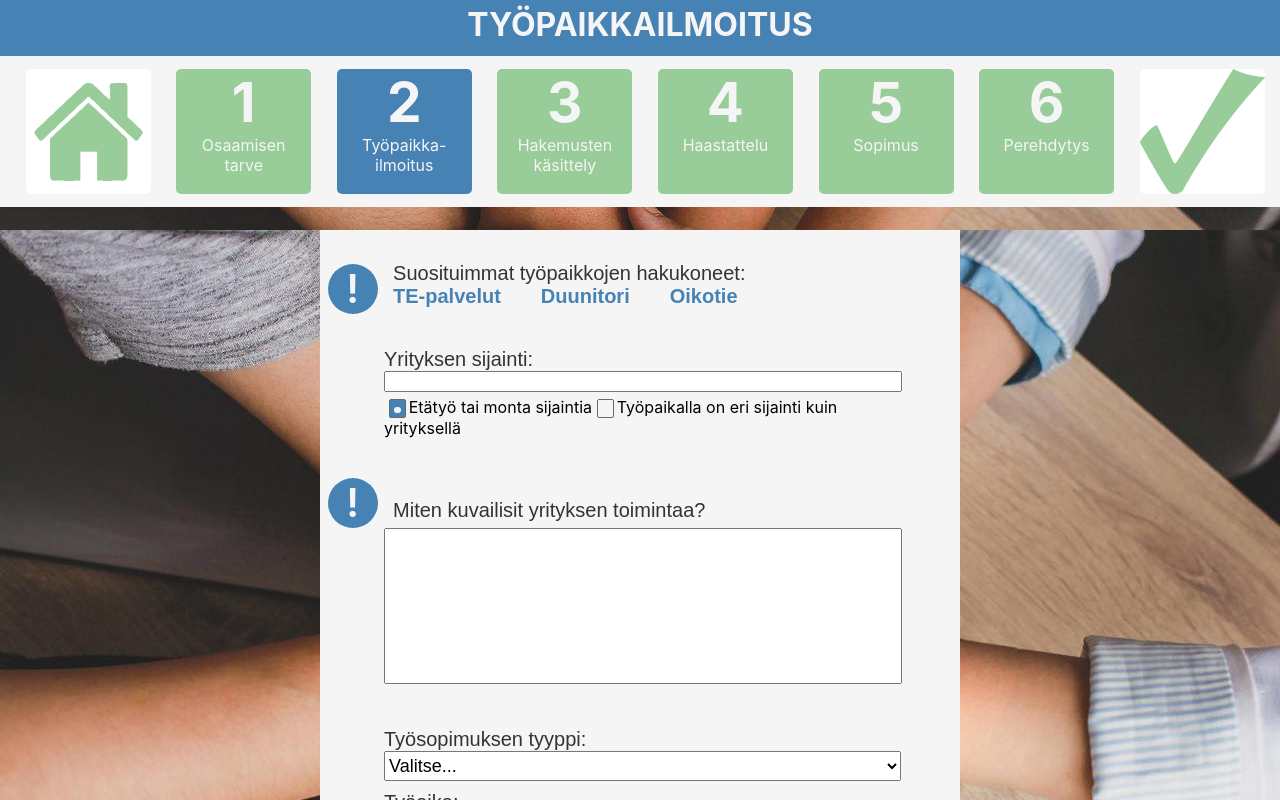
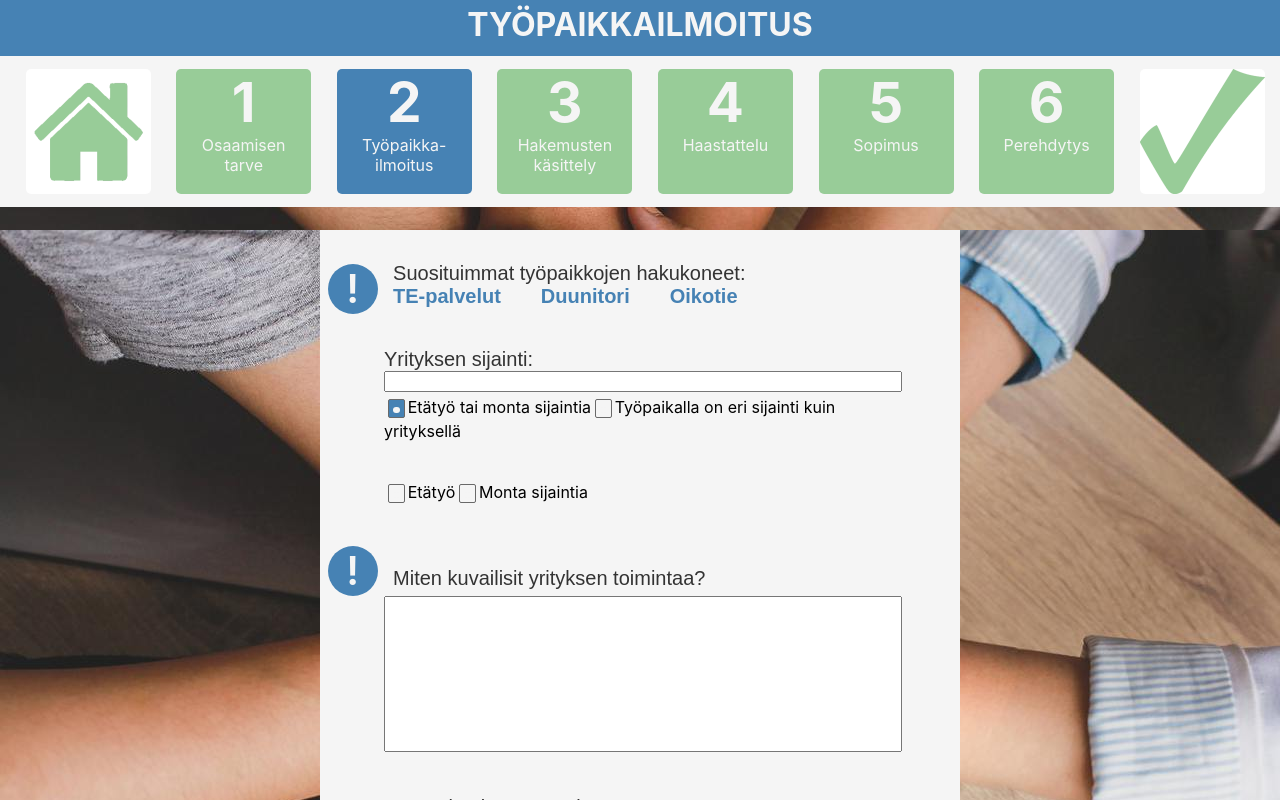
Before and after one commit to MirGitAtGitHub/RekrySalo, a React (Create React App) app in the folder rekrysalo/: page /Page2 in a window 1280 px wide. Both pictures are taken after a click on the checkbox "Etätyö tai monta sijaintia". Shown: the top 800 px of the page. Built offline with nearby package versions, Linux system fonts and the light colour scheme.

Commit message:
Started working on multi-selections

```diff
--- a/rekrysalo/src/pages/Page2.js
+++ b/rekrysalo/src/pages/Page2.js
@@ -43,12 +43,25 @@ const Page2 = () => {
             <p className="question">Yrityksen sijainti:</p>
             <textarea className="answer" rows="1" cols="70" id="answer1" onChange={() => localStorage.setItem("p2a1",document.getElementById("answer1").value)} defaultValue={localStorage.getItem("p2a1")}></textarea>
 
-            <div style={{"margin-bottom":"40px"}}>
-              <input type={"radio"} id="1" name="Valinta" value="E"></input>
+            <div style={{"margin-bottom":"40px"}} onChange={() => (document.getElementById("2").checked === true) ? (document.getElementById("tpsijaintip").style.display = "",document.getElementById("optionalanswer1").style.display = "") : (document.getElementById("tpsijaintip").style.display = "none",document.getElementById("optionalanswer1").style.display = "none",(document.getElementById("1").checked === true) ? document.getElementById("ttvalinta").style.display = "" : document.getElementById("ttvalinta").style.display = "none")}>
+              <input type={"checkbox"} id="1" name="Valinta" value="1"></input>
               <label for="1">Etätyö tai monta sijaintia</label>
-              <input type={"radio"} id="2" name="Valinta" value="F"></input>
+              <input type={"checkbox"} id="2" name="Valinta" value="2"></input>
               <label for="2">Työpaikalla on eri sijainti kuin yrityksellä</label>
             </div>
+
+            <div style={{"margin-bottom":"40px",display:"none"}} id="ttvalinta" onChange={() => (document.getElementById("4").checked === true) ? (document.getElementById("sijainti1").style.display = "",document.getElementById("lisaasijainti").style.display = "") : (document.getElementById("sijainti1").style.display = "none",document.getElementById("lisaasijainti").style.display = "none")}>
+              <input type={"checkbox"} id="3" name="Valinta" value="3"></input>
+              <label for="3">Etätyö</label>
+              <input type={"checkbox"} id="4" name="Valinta" value="4"></input>
+              <label for="4">Monta sijaintia</label>
+            </div>
+
+            <textarea className="answer" rows="1" cols="70" id="sijainti1" style={{display:"none"}} onChange={() => localStorage.setItem("p2sa1",document.getElementById("sijainti1").value)} defaultValue={localStorage.getItem("p2sa1")}></textarea>
+
+
+            <p className="question" id="tpsijaintip" style={{display:"none"}}>Työpaikan sijainti:</p>
+            <textarea className="answer" rows="1" cols="70" id="optionalanswer1" style={{display:"none"}} onChange={() => localStorage.setItem("p2oa1",document.getElementById("optionalanswer1").value)} defaultValue={localStorage.getItem("p2oa1")}></textarea>
 
             <div>
                 <div className="circle" style={{"margin-left":"-11%"}}>
```
